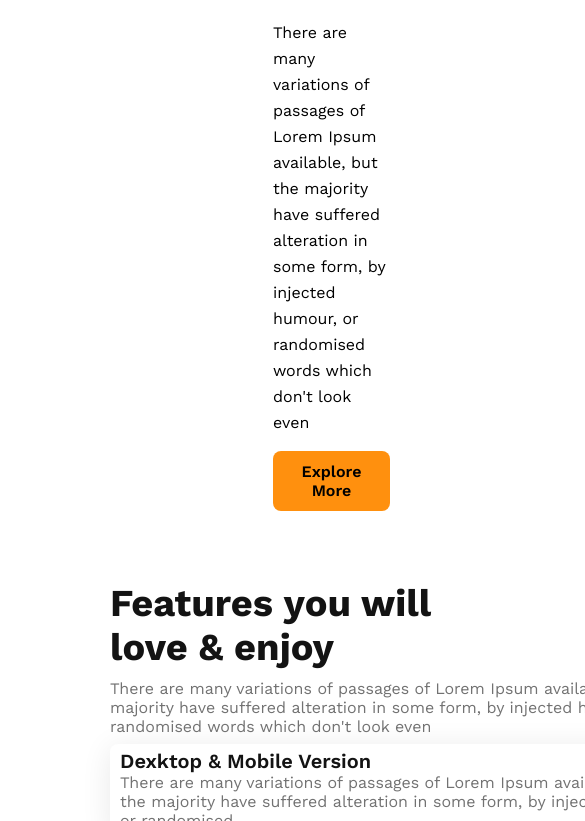
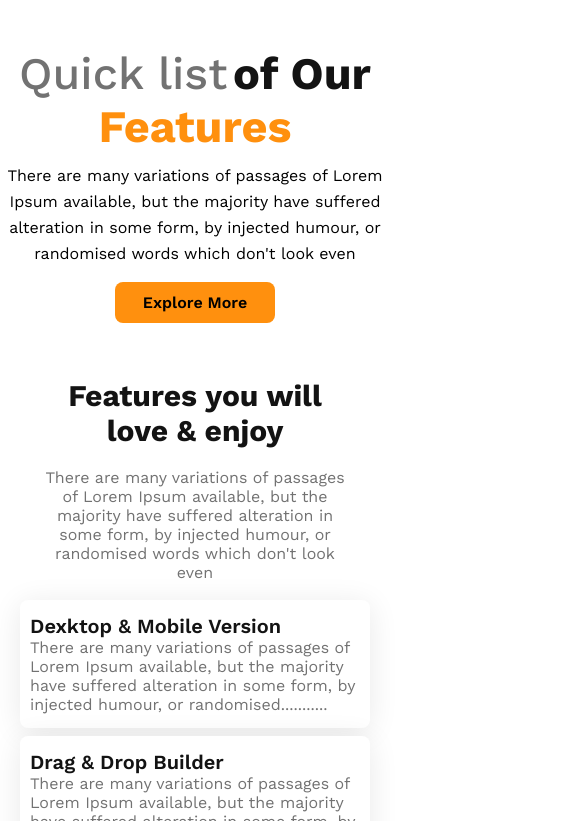
Before and after one commit to mhedi-hasan/archiects-projects, a plain HTML site: page index.html in a window 390 px wide. Shown: the part 1179-2000 px from the top of the page, 585 px wide, since content can reach past the window. Drawn offline with nearby package versions, Linux system fonts and the light colour scheme.

Commit message:
added second responsiv content

```diff
--- a/Style.css
+++ b/Style.css
@@ -225,6 +225,7 @@
         margin: 40px 110px;
         padding: 26px 0;
         margin-bottom: 60px;
+        border-radius: 8px;
     }
      /* footer-section-end */
 
@@ -265,8 +266,46 @@
         }
         /* navbar-styles-end */
         /* main-section-start */
+        .main-section-gallery{
+            flex-direction: column;
+        }
+        .main-section-title{
+            width: auto;
+            margin-left: 0px;
+            margin-top: 80px;
+            text-align: center;
+        }
+        .main-section-title h2 {
+            font-size: 20px;
+        }
+        .main-section-img {
+            width: 100%;
+            margin-left: 0;
+        }
+        .features-section {
+            flex-direction: column;
+            margin: 25px 20px;
+        }
+        .features-message h2,.message {
+            text-align: center;
+            padding: 10px 20px;
+        }
+        .features-message h2{
+            font-size: 30px;
+        }
+        .features-message {
+            margin-right: 0px;
+        }
+        .div-1,.div-2,.div-3,.div-4{
+            width: auto;
+            padding: 14px 10px;
+        }
+        .div-4{
+            margin-bottom: 30px;
+        }
         .some-fats{
             text-align: center;
+            margin-top: 50px;
         }
         .some-fats >h2{
             margin: 0;
--- a/index.html
+++ b/index.html
@@ -51,7 +51,7 @@
         <div class="features-section">
             <div class="features-message">
                 <h2>Features you will <br> love & enjoy</h2>
-                <p>There are many variations of passages of Lorem Ipsum available, but the majority have suffered alteration in some form, by injected humour, or randomised words which don't look even</p>
+                <p class="message">There are many variations of passages of Lorem Ipsum available, but the majority have suffered alteration in some form, by injected humour, or randomised words which don't look even</p>
                 <div class="div-1">
                     <h3>Dexktop & Mobile Version</h3>
                     <p>There are many variations of passages of Lorem Ipsum available, but the majority have suffered alteration in some form, by injected humour, or randomised...........</p>
```
